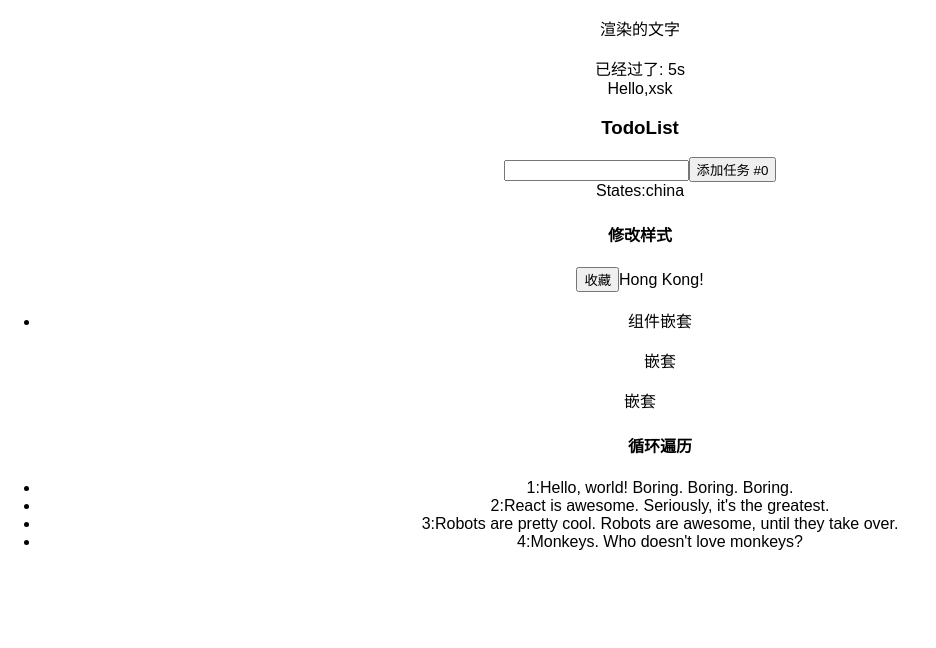
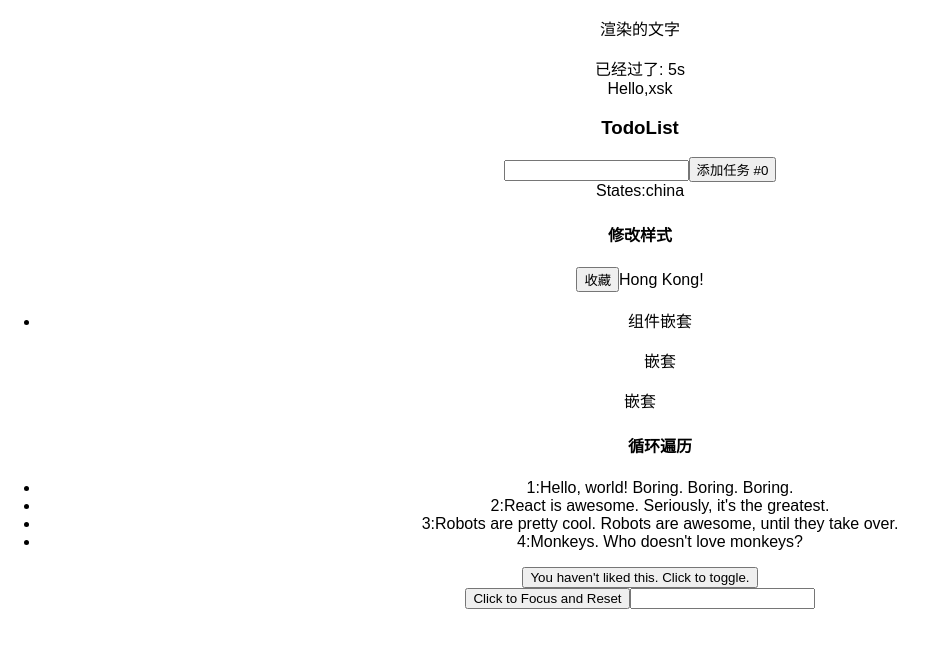
Before and after one commit to sky-xsk/ReactStart, a React (Create React App) app: page / in a window 1280 px wide. Shown: the top 648 px of the page, without its empty margins (0-936 px from the left). Built offline with nearby package versions, Linux system fonts and the light colour scheme.

Commit message:
add  test

```diff
--- a/src/App.js
+++ b/src/App.js
@@ -2,6 +2,7 @@ import './App.css';
 
 import React, { Component } from 'react';
 
+import Like from './Like';
 import Node from './Node';
 import Photo from './Photo';
 import State from './State';
@@ -28,6 +29,9 @@ class App extends Component {
 
           <Node />
 
+          <Like />
+
+
        </div>
     );
   }
--- /dev/null
+++ b/src/Like.js
@@ -0,0 +1,47 @@
+import React from 'react';
+
+class Like extends React.Component {
+   constructor(props) {
+       super(props);
+       this.state =  {
+           like:false,
+           userInput:''
+        }
+       this.handleClick = this.handleClick.bind(this);
+
+   }
+
+   handleClick(e) {
+      this.setState( {liked: ! this.state.liked });
+   }
+
+   handleChange(e) {
+    this.setState( {userInput:e.target.value });
+   }
+
+   clearAndFocusInput() {
+    this.setState( {userInput:''}, () =>  {
+       this.refs.theInput.focus();
+    });
+  }
+
+   render() {
+      const text = this.state.liked?'like':'haven\'t liked';
+      return (
+            <div>
+                <button onClick={this.handleClick}>
+                    You {text} this. Click to toggle.
+                </button>
+
+                <br />
+
+                <button onClick={this.clearAndFocusInput.bind(this)}>Click to Focus and Reset</button>
+
+                <input ref="theInput" value={this.state.userInput} onChange={this.handleChange.bind(this)}/>
+
+            </div>
+
+         )
+   }
+};
+export default Like;
--- a/src/Node.js
+++ b/src/Node.js
@@ -24,6 +24,7 @@ class Node extends React.Component{
             ]
         }
     }
+
     render(){
         return(
             <ul>
@@ -35,6 +36,6 @@ class Node extends React.Component{
                 }
             </ul>
         )
-    }
+    };
 };
 export default Node;
```
